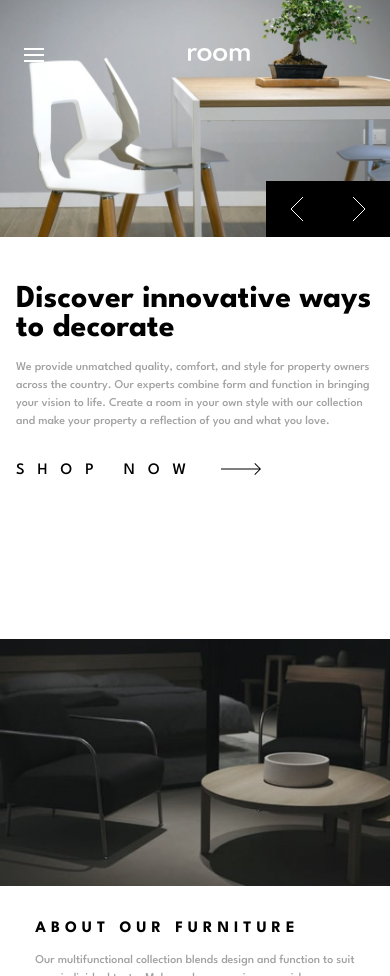
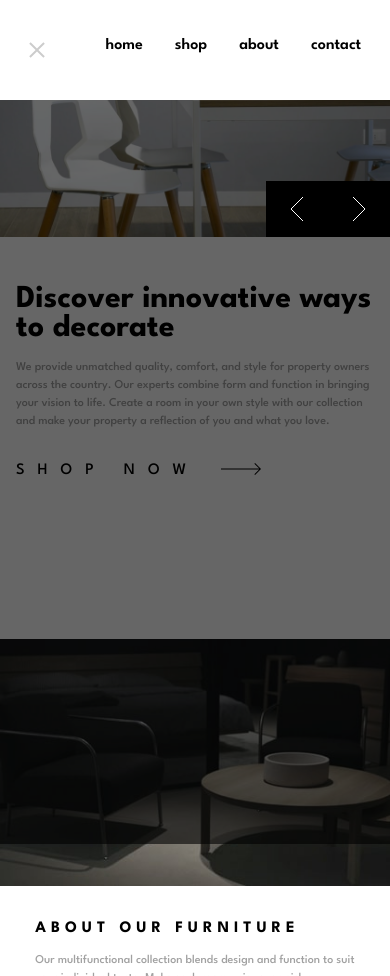
Before and after one commit to KingaWoch/Room-homepage, a plain HTML site: page index.html in a window 390 px wide. Both pictures are taken after a click on the button 34 px from the left and 55 px from the top of the page. Drawn offline with Linux system fonts and the light colour scheme.

Commit message:
dropdown menu

```diff
--- a/index.html
+++ b/index.html
@@ -26,17 +26,22 @@
   <body>
     <header class="main-header">
       <a href="index.html"><img src="images/logo.svg" alt="room" /></a>
+      <div class="mobile-nav-bg">
         <nav>
+          <button class="close-btn">
+            <img src="images/icon-close.svg" alt="" />
+          </button>
           <ul class="navigation">
             <li><a href="">home</a><span class="border-bottom"></span></li>
             <li><a href="">shop</a><span class="border-bottom"></span></li>
             <li><a href="">about</a><span class="border-bottom"></span></li>
             <li><a href="">contact</a><span class="border-bottom"></span></li>
           </ul>
+        </nav>
+      </div>
       <button class="menu-btn">
         <img src="images/icon-hamburger.svg" alt="menu" />
       </button>
-      </nav>
     </header>
     <main>
       <div class="slider">
--- a/script.js
+++ b/script.js
@@ -1,6 +1,11 @@
 const slides = document.querySelectorAll(".heading-section");
 const previousBtns = document.querySelectorAll(".previous-btn");
 const nextBtns = document.querySelectorAll(".next-btn");
+const menuBtn = document.querySelector(".menu-btn");
+const closeBtn = document.querySelector(".close-btn");
+const navigation = document.querySelector(".mobile-nav-bg");
+
+// SLIDER
 
 let currentSlide = 0;
 
@@ -25,3 +30,15 @@ function changeSlide(n) {
   slides[n].classList.toggle("active");
   currentSlide = n;
 }
+
+//  MOBILE NAGIVATION
+
+menuBtn.addEventListener("click", () => {
+  navigation.classList.add("active");
+  menuBtn.classList.add("hidden");
+});
+
+closeBtn.addEventListener("click", () => {
+  navigation.classList.remove("active");
+  menuBtn.classList.remove("hidden");
+});
--- a/style.css
+++ b/style.css
@@ -60,6 +60,10 @@ a {
 }
 
 .menu-btn {
+  display: none;
+}
+
+.close-btn {
   display: none;
 }
 
@@ -209,15 +213,51 @@ h2 {
     justify-content: center;
   }
 
-  .navigation {
-    display: none;
-  }
-
   .menu-btn {
     display: flex;
     background-color: transparent;
     position: absolute;
     left: 1.5rem;
+  }
+
+  .mobile-nav-bg {
+    display: none;
+  }
+
+  .mobile-nav-bg.active {
+    display: block;
+    background-color: rgba(0, 0, 0, 0.6);
+    width: 100vw;
+    height: 100vh;
+    position: fixed;
+    top: 0;
+    left: 0;
+  }
+
+  .mobile-nav-bg.active nav {
+    background-color: var(--White);
+    display: flex;
+    align-items: center;
+    justify-content: space-between;
+    position: absolute;
+    top: 0;
+    left: 0;
+    width: 100vw;
+    height: 100px;
+    padding-inline: 1.8rem;
+  }
+
+  .mobile-nav-bg.active a {
+    color: var(--Black);
+  }
+
+  .mobile-nav-bg.active .close-btn {
+    display: flex;
+    background-color: transparent;
+  }
+
+  .menu-btn.hidden {
+    display: none;
   }
 
   .slider {
```
Lines whose indentation alone changed are shown as unchanged.
